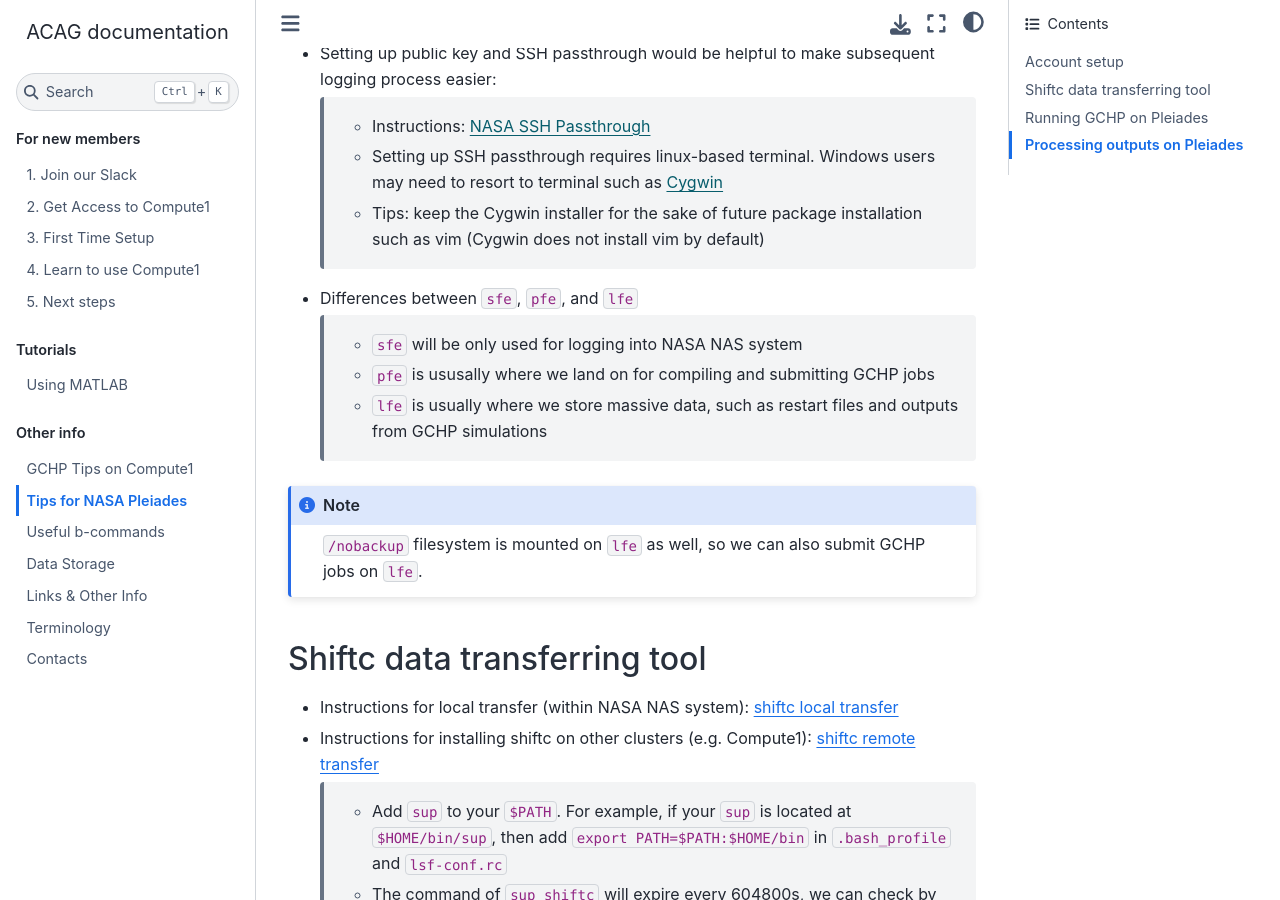
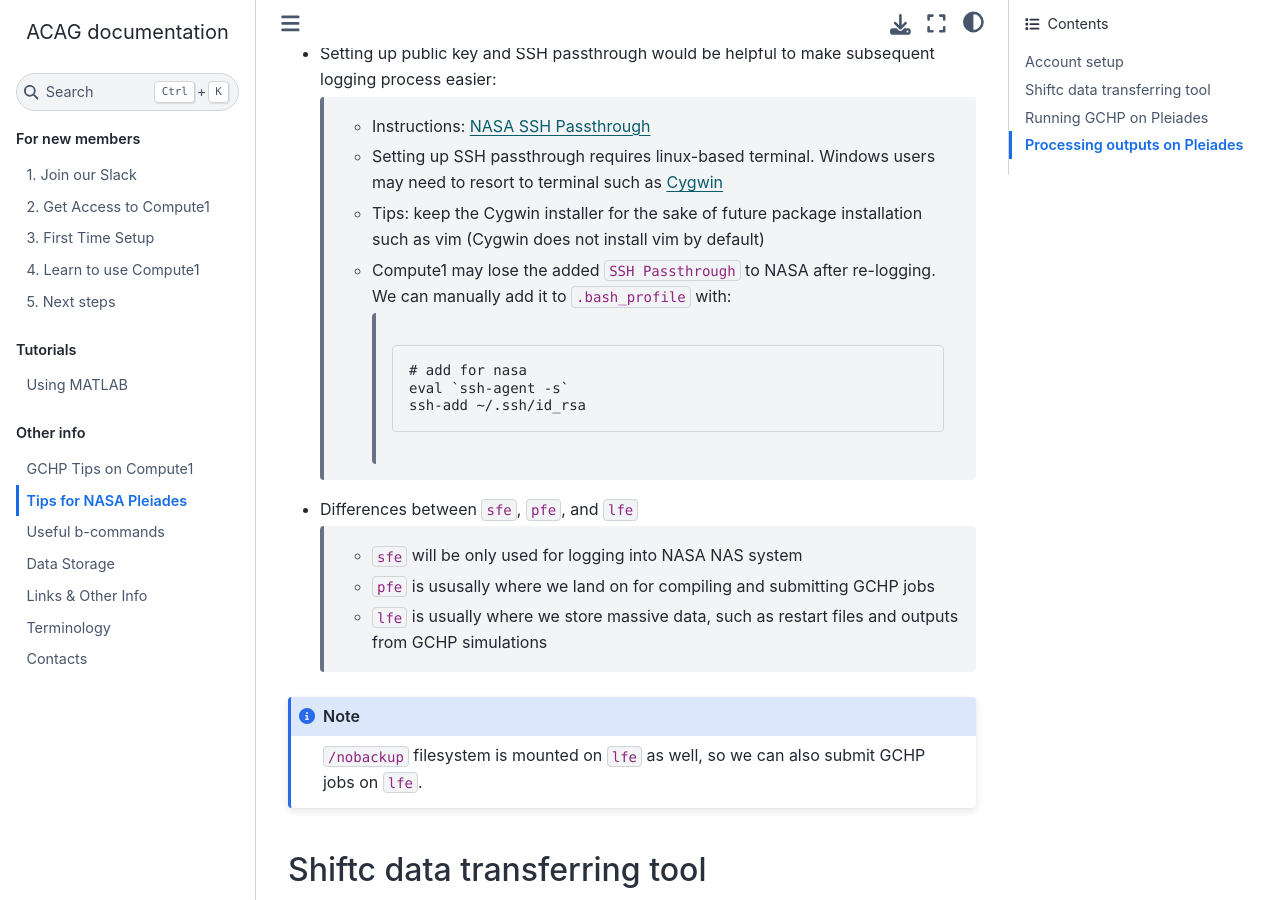
Before and after one commit to Atmospheric-Composition-Analysis-Group/Getting-Started, a Sphinx documentation site: the page built from source/tips_for_pleiades.rst, in a window 1280 px wide and 900 px high, scrolled down 486 px. Built offline with Sphinx 7.4.7 and the Sphinx Book theme 1.1.4, drawn with Linux system fonts in a browser that asks for light colours.

Commit message:
update tips for pleiades

```diff
--- a/source/tips_for_pleiades.rst
+++ b/source/tips_for_pleiades.rst
@@ -22,6 +22,13 @@ NASA provides detailed walk-through `NASA Account Setup`_:
     * Instructions: `NASA SSH Passthrough`_
     * Setting up SSH passthrough requires linux-based terminal. Windows users may need to resort to terminal such as `Cygwin`_
     * Tips: keep the Cygwin installer for the sake of future package installation such as vim (Cygwin does not install vim by default)
+    * Compute1 may lose the added :code:`SSH Passthrough` to NASA after re-logging. We can manually add it to :code:`.bash_profile` with:
+
+       .. code-block:: none
+
+        # add for nasa
+        eval `ssh-agent -s`
+        ssh-add ~/.ssh/id_rsa
 
 * Differences between :code:`sfe`, :code:`pfe`, and :code:`lfe`
 
```
